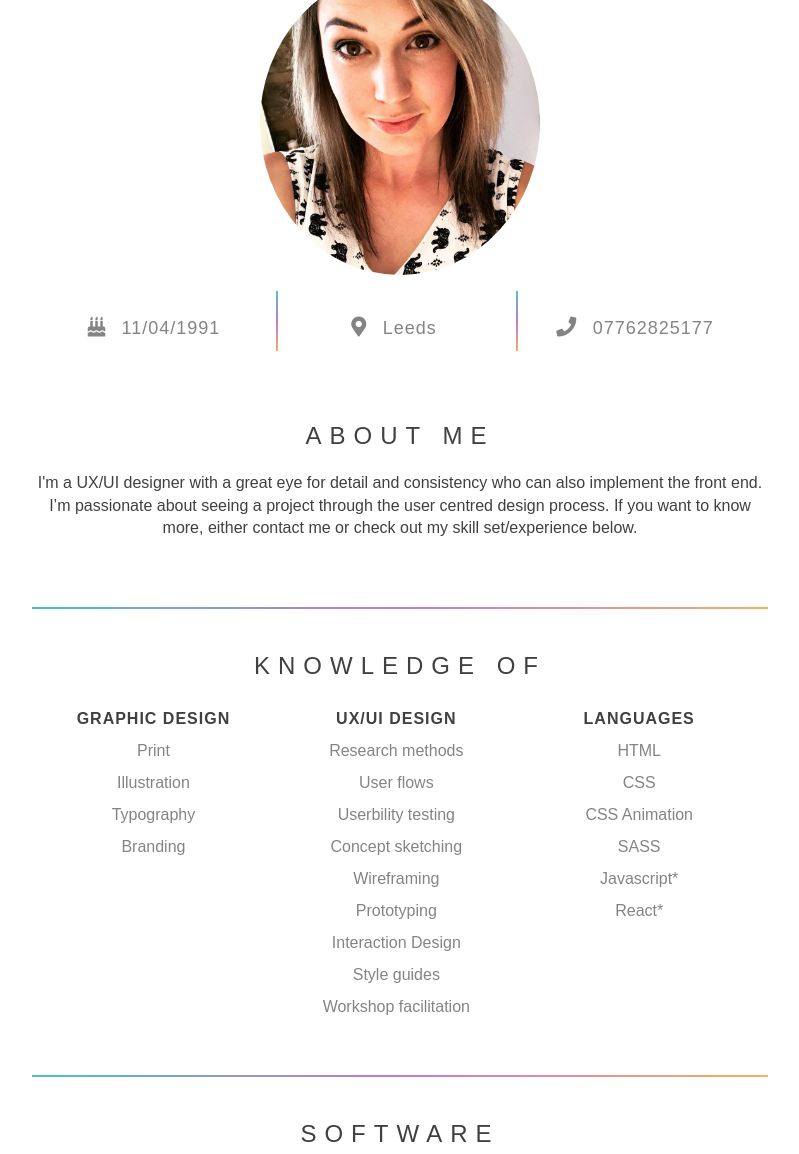
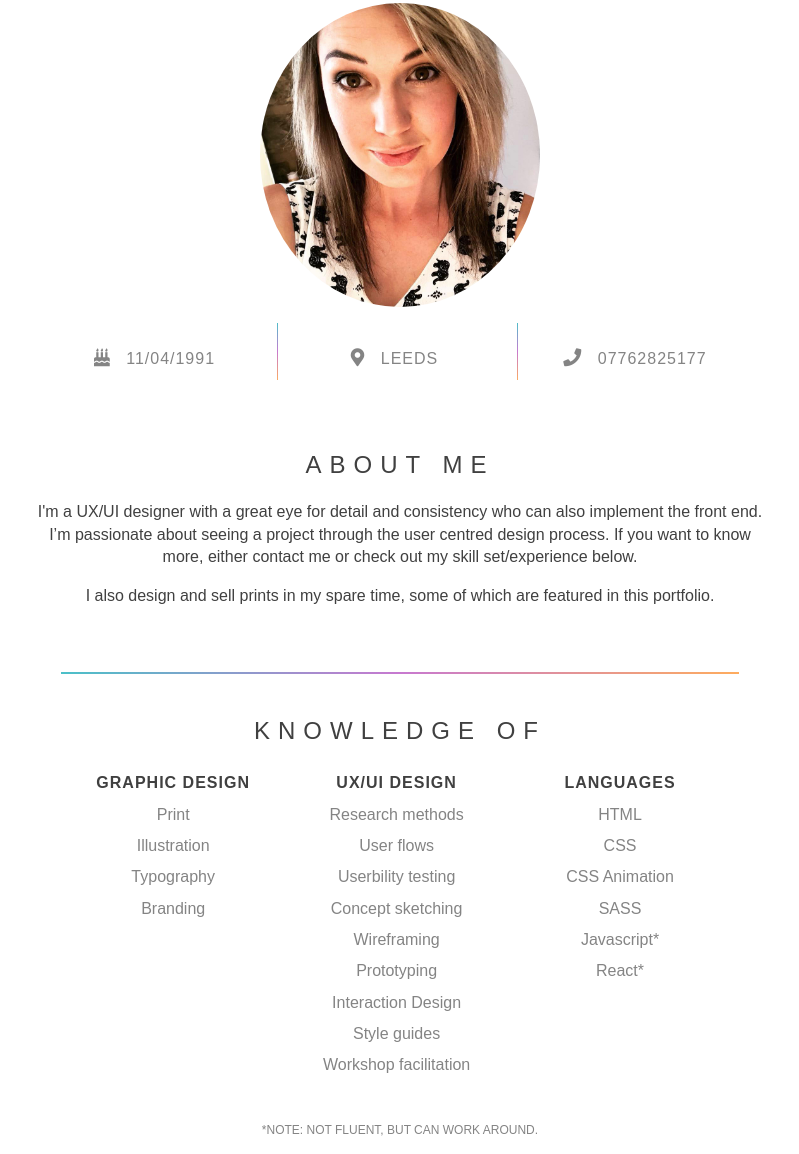
Before and after one commit to leahsmith1104/leahsmith1104.github.io, a website: page about.html in a window 1280 px wide. Shown: the part 138-1292 px from the top of the page, without its empty margins (240-1039 px from the left). Drawn offline with Linux system fonts and the light colour scheme.

Commit message:
final about styling

```diff
--- a/about.html
+++ b/about.html
@@ -53,12 +53,13 @@
             <div class="about__text">
                 <h2>About me</h2>
                 <p>I'm a UX/UI designer with a great eye for detail and consistency who can also implement the front end. I’m passionate about seeing a project through the user centred design process.  If you want to know more, either contact me or check out my skill set/experience below.</p>
+                <p>I also design and sell prints in my spare time, some of which are featured in this portfolio.</p
             </div>
 
             <div class="about__skills">
                 <h2>Knowledge of</h2>
 
-                <div class="skill">
+                <div class="skill  flush__top">
                     <h3>Graphic Design</h3>
                     <ul class="skill__list">
                         <li class="skill__list--item">Print</li>
@@ -93,12 +94,16 @@
                         <li class="skill__list--item">React*</li>
                     </ul>
                 </div>
+
+                <div class="skill__disclaimer">
+                    <p>*NOTE: not fluent, but can work around.</p>
+                </div>
             </div>
 
             <div class="about__skills">
                 <h2>Software</h2>
 
-                <div class="skill">
+                <div class="skill  flush__top">
                     <h3>Design</h3>
                     <ul class="skill__list">
                         <li class="skill__list--item">Sketch</li>
--- a/assets/sass/_about.scss
+++ b/assets/sass/_about.scss
@@ -5,7 +5,10 @@
     h2 {
         text-transform: uppercase;
         letter-spacing: 8px;
-        font-size: 24px;
+        font-size: 20px;
+        @media only screen and (min-width: $s-breakpoint) {
+            font-size: 24px;
+        }
     }
 
     &__icon-list, &__skills {
@@ -13,21 +16,16 @@
         overflow: hidden;
         padding: 2% 4%;
         display: flex;
-        flex-direction: column;
-        @media only screen and (min-width: $s-breakpoint) {
-            flex-direction: row;
-            flex-wrap: wrap;
-        }
+        flex-direction: row;
+        flex-wrap: wrap;
     }
 
     &__text, &__skills, &__experience {
         padding: 4% 4% 0;
     }
 
-    &__skills, &__experience {
-    }
+    &__skills {
 
-    &__skills {
         h2 {
             flex-basis: 100%;
         }
@@ -51,12 +49,9 @@
         text-align: center;
         list-style-type: none;
         letter-spacing: 1px;
-        padding: 10px 0 0;
-        width: 100%;
-        border-right-width: 2px;
+        border-right-width: 1px;
         border-right-style: solid;
-        border-image:
-            linear-gradient(to bottom, $end-color, $middle-color, $start-color) 1 100%;
+        border-image: linear-gradient(to bottom, $end-color, $middle-color, $start-color) 1 100%;
         @media only screen and (min-width: $s-breakpoint) {
             padding: 2% 0 0;
             width: 32%;
@@ -64,15 +59,27 @@
 
         h3 {
             display: inline-block;
-            padding: 10px;
+            padding: 10px 10px 10px 0;
             margin: 0;
-            font-size: 18px;
+            font-size: 12px;
             color: $light-text;
+            text-transform: uppercase;
+
+            @media only screen and (min-width: 620px) {
+                font-size: 16px;
+                padding: 10px;
+            }
         }
 
         i {
-            font-size: 20px;
+            font-size: 14px;
             color: $light-text;
+            padding: 0 0 0 10px;
+
+            @media only screen and (min-width: 620px) {
+                font-size: 18px;
+                padding: 0;
+            }
         }
     }
 
@@ -83,7 +90,14 @@
 
 .skill {
     display: inline-block;
-    flex-basis: 33%;
+    flex-basis: 100%;
+    min-width: 190px;
+    padding-top: 4%;
+
+    @media only screen and (min-width: 620px) {
+        padding-top: 0;
+        flex-basis: 33%;
+    }
 
     h3 {
         margin: 2% 0;
@@ -99,7 +113,18 @@
             padding: 2% 0;
             color: $light-text;
         }
+    }
 
+    &__disclaimer {
+        flex-basis: 100%;
+        text-transform: uppercase;
+        font-size: 12px;
+        padding: 6% 0 0;
+        color: $light-text;
+
+        p {
+            margin: 0;
+        }
     }
 }
 
--- a/assets/sass/_hero.scss
+++ b/assets/sass/_hero.scss
@@ -22,8 +22,11 @@
 
     &__image {
         display: block;
-        margin: 0 auto;
-        width: 35%;
+        margin: 4% auto 0;
+        width: 45%;
+        @media only screen and (min-width: $s-breakpoint) {
+            width: 35%;
+        }
     }
 
     &__image--circle {
--- a/assets/sass/index.scss
+++ b/assets/sass/index.scss
@@ -40,3 +40,7 @@ body {
 .gradient-text {
     @include grad-text($start-color, $middle-color, $end-color, $fallback-color);
 }
+
+.flush__top {
+    padding-top: 0!important;
+}
```
Also changed, not shown: assets/css/index.css.
